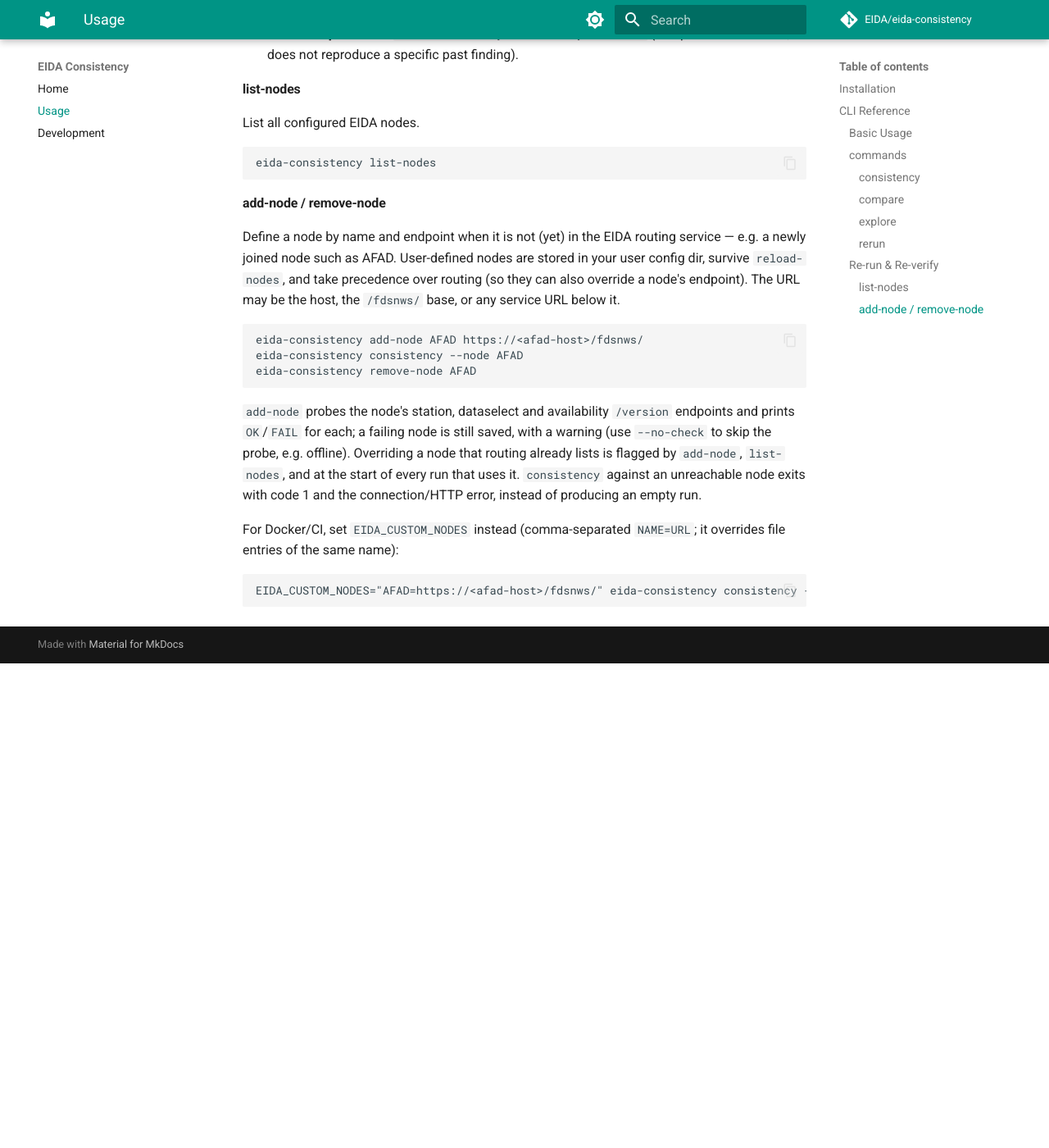
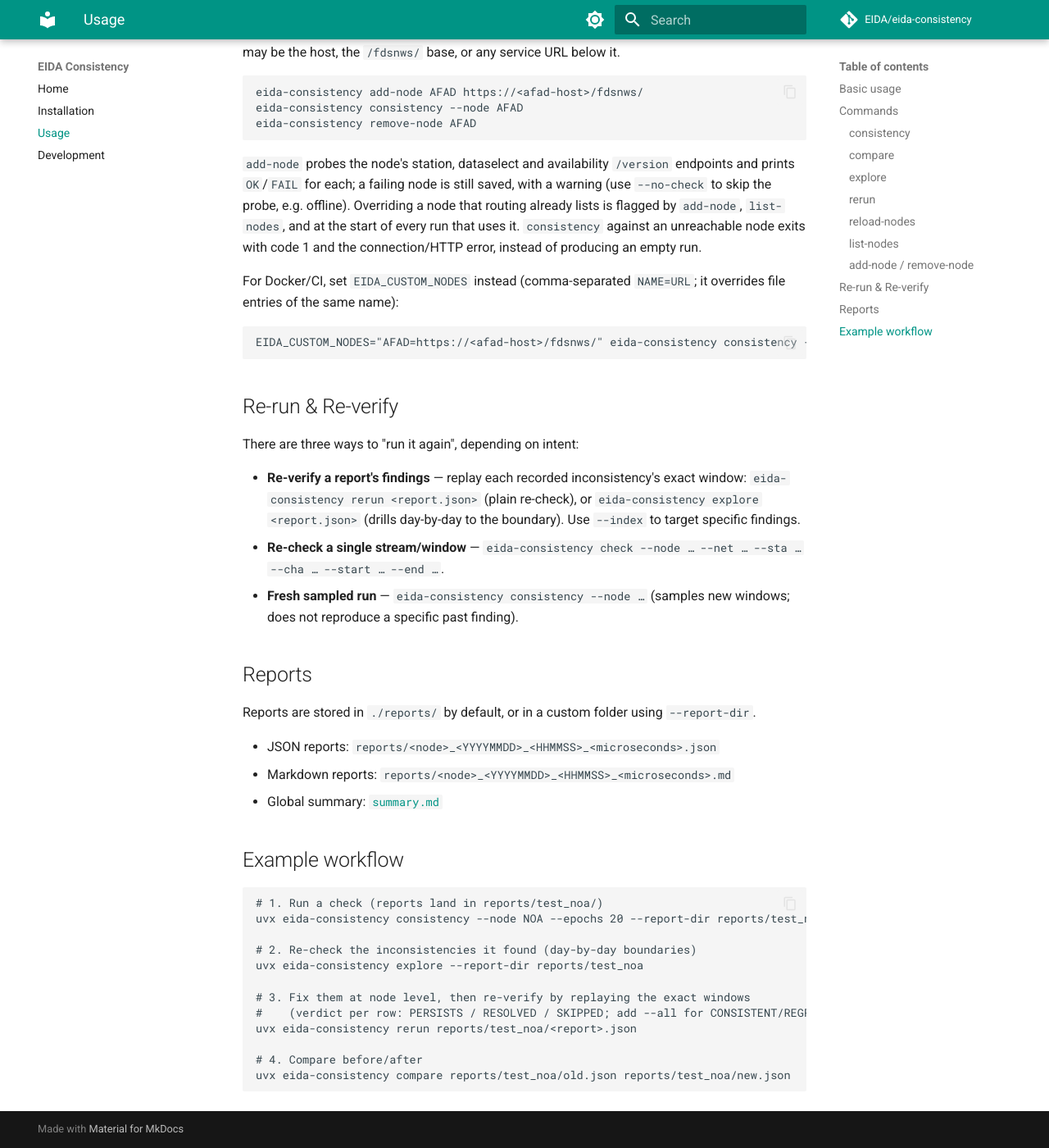
Before and after one commit to EIDA/eida-consistency, an MkDocs documentation site: the page built from docs/operator/usage.md, in a window 1280 px wide and 1400 px high, scrolled down 2430 px. Shown: the whole window at 82% size. Built offline with MkDocs 1.6.1 and Material for MkDocs 9.7.7, drawn with Linux system fonts in a browser that asks for light colours; comment, search, counter and statistics services are not loaded; before the commit the page ends 3239 px from its top, so only the background shows below that; some of the changed text lies outside the part shown.

Commit message:
docs: full EIDA doc template for node operators
Front matter on every page, Overview heading, operator/install.md and
operator/usage.md (commands outline fixed, README reload-nodes, reports and
example workflow moved in), fix the example base_url typo, drop the unsourced
Source sentence from development.md.

````diff
--- a/docs/user/usage.md
+++ b/docs/operator/usage.md
@@ -1,35 +1,24 @@
 ---
+author: Nikos Sokos
+created: 2025-12-19
+service: eida-consistency
 tags:
-  - user
+  - operator
 ---
 
 # Usage
 
-## Installation
-
-```bash
-pip install eida-consistency
-```
-
-Or using `uv` / `poetry`:
-
-```bash
-uv add eida-consistency
-```
-
-## CLI Reference
-
 The `eida-consistency` tool can be used directly from the command line.
 
-### Basic Usage
+## Basic usage
 
 ```bash
 eida-consistency --help
 ```
 
-### commands
+## Commands
 
-#### consistency
+### consistency
 
 Run the main consistency check.
 
@@ -48,7 +37,7 @@ eida-consistency consistency --node NOA --epochs 10 --duration 600
     (`eida-consistency consistency … --report-dir DIR`). [Default: `reports/`]
 *   `--upload`: Upload the report to the configured S3 bucket.
 
-#### compare
+### compare
 
 Compare two existing JSON reports.
 
@@ -56,7 +45,7 @@ Compare two existing JSON reports.
 eida-consistency compare report_A.json report_B.json
 ```
 
-#### explore
+### explore
 
 Re-check **only the inconsistencies** of a report, drilling down day-by-day to
 find their exact boundaries. Pass a report file, or omit it to use the newest
@@ -78,7 +67,7 @@ eida-consistency explore reports/noa_20260621_140111_113496.json --index 0 --ind
 *   `--json`: Emit discovered fixes as JSON on stdout (logs stay on stderr).
 *   `--report-dir PATH`: Directory to load reports from (same placement rules as above).
 
-#### rerun
+### rerun
 
 Re-verify the inconsistencies of a report against the live services — no
 boundary walk, no dmtri commands. Reports a verdict per row: `PERSISTS` (still
@@ -101,20 +90,15 @@ eida-consistency rerun --json reports/noa_latest.json # machine-readable stdout
 *   `--json`: Emit verdicts as JSON to stdout (logs stay on stderr).
 *   `--verbose`: Print query URLs while re-running.
 
-### Re-run & Re-verify
+### reload-nodes
 
-There are three ways to "run it again", depending on intent:
+Reload routing cache:
 
-*   **Re-verify a report's findings** — replay each recorded inconsistency's exact
-    window: `eida-consistency rerun <report.json>` (plain re-check), or
-    `eida-consistency explore <report.json>` (drills day-by-day to the boundary).
-    Use `--index` to target specific findings.
-*   **Re-check a single stream/window** — `eida-consistency check --node … --net …
-    --sta … --cha … --start … --end …`.
-*   **Fresh sampled run** — `eida-consistency consistency --node …` (samples new
-    windows; does not reproduce a specific past finding).
+```bash
+uvx eida-consistency reload-nodes
+```
 
-#### list-nodes
+### list-nodes
 
 List all configured EIDA nodes.
 
@@ -122,7 +106,7 @@ List all configured EIDA nodes.
 eida-consistency list-nodes
 ```
 
-#### add-node / remove-node
+### add-node / remove-node
 
 Define a node by name and endpoint when it is not (yet) in the EIDA routing
 service — e.g. a newly joined node such as AFAD. User-defined nodes are stored in
@@ -149,3 +133,41 @@ overrides file entries of the same name):
 ```bash
 EIDA_CUSTOM_NODES="AFAD=https://<afad-host>/fdsnws/" eida-consistency consistency --node AFAD
 ```
+
+## Re-run & Re-verify
+
+There are three ways to "run it again", depending on intent:
+
+*   **Re-verify a report's findings** — replay each recorded inconsistency's exact
+    window: `eida-consistency rerun <report.json>` (plain re-check), or
+    `eida-consistency explore <report.json>` (drills day-by-day to the boundary).
+    Use `--index` to target specific findings.
+*   **Re-check a single stream/window** — `eida-consistency check --node … --net …
+    --sta … --cha … --start … --end …`.
+*   **Fresh sampled run** — `eida-consistency consistency --node …` (samples new
+    windows; does not reproduce a specific past finding).
+
+## Reports
+
+Reports are stored in `./reports/` by default, or in a custom folder using `--report-dir`.
+
+- JSON reports: `reports/<node>_<YYYYMMDD>_<HHMMSS>_<microseconds>.json`
+- Markdown reports: `reports/<node>_<YYYYMMDD>_<HHMMSS>_<microseconds>.md`
+- Global summary: [`summary.md`](https://github.com/EIDA/eida-consistency/blob/main/reports/summary.md)
+
+## Example workflow
+
+```bash
+# 1. Run a check (reports land in reports/test_noa/)
+uvx eida-consistency consistency --node NOA --epochs 20 --report-dir reports/test_noa
+
+# 2. Re-check the inconsistencies it found (day-by-day boundaries)
+uvx eida-consistency explore --report-dir reports/test_noa
+
+# 3. Fix them at node level, then re-verify by replaying the exact windows
+#    (verdict per row: PERSISTS / RESOLVED / SKIPPED; add --all for CONSISTENT/REGRESSED)
+uvx eida-consistency rerun reports/test_noa/<report>.json
+
+# 4. Compare before/after
+uvx eida-consistency compare reports/test_noa/old.json reports/test_noa/new.json
+```
--- a/mkdocs.yml
+++ b/mkdocs.yml
@@ -34,5 +34,6 @@ plugins:
 
 nav:
   - Home: index.md
-  - Usage: user/usage.md
+  - Installation: operator/install.md
+  - Usage: operator/usage.md
   - Development: developer/development.md
````
Also changed, not shown: docs/developer/development.md (+4 -5 lines), docs/index.md (+8 -3 lines), docs/operator/install.md (added, +47 -0 lines).
